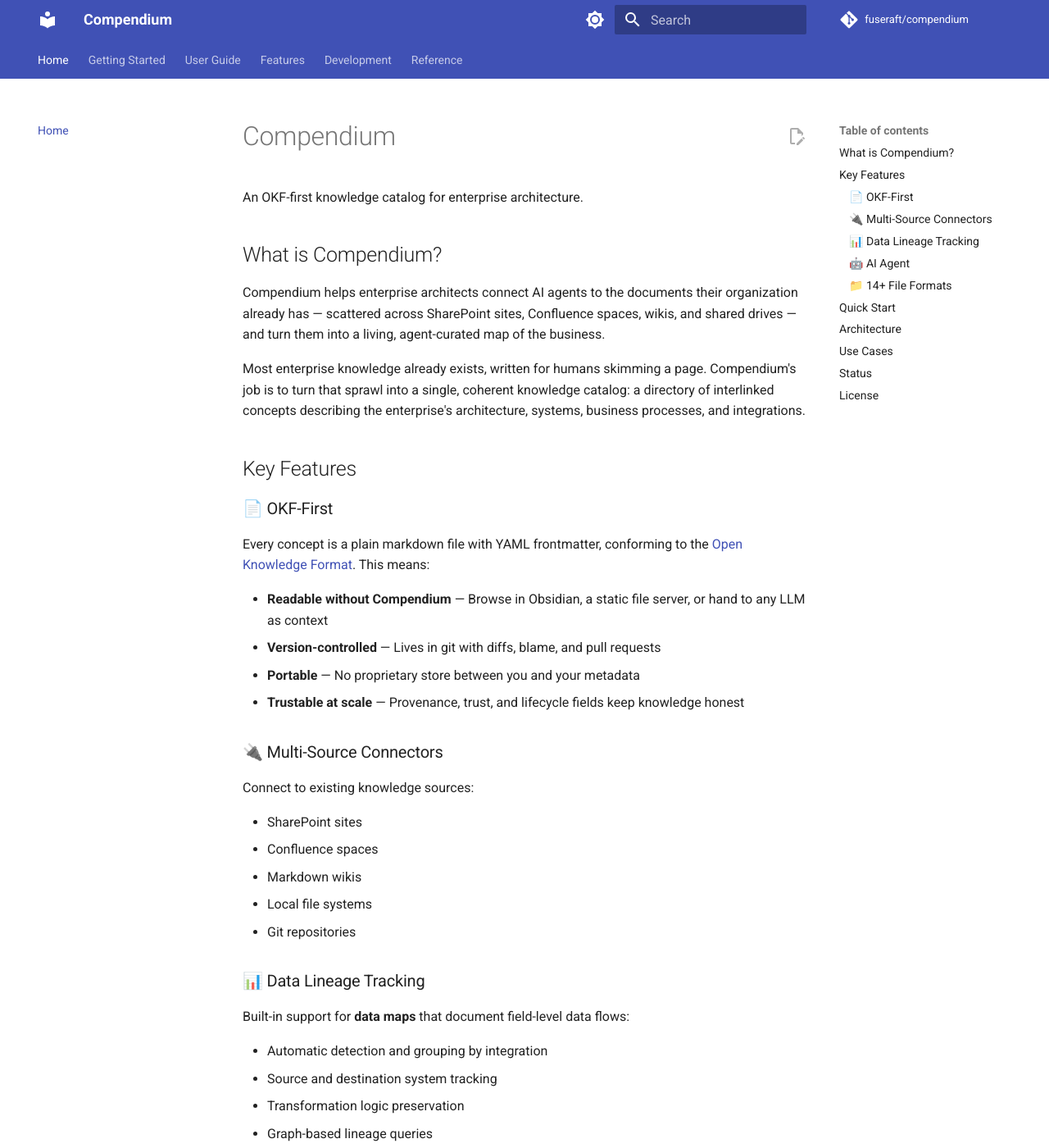
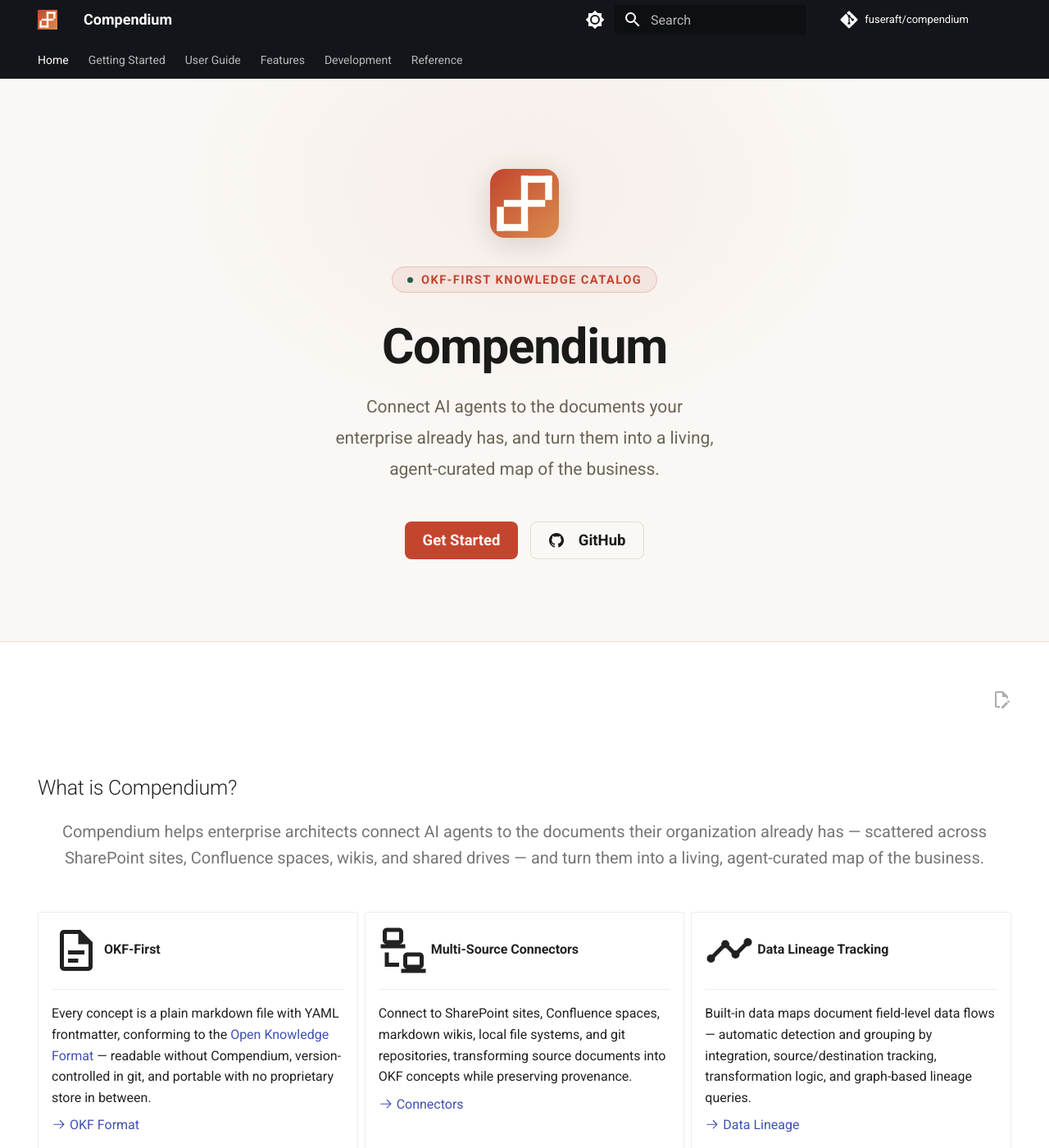
Before and after one commit to fuseraft/compendium, an MkDocs documentation site: the page built from docs/index.md, in a window 1280 px wide and 1400 px high. Shown: the whole window at 82% size. Built offline with MkDocs 1.6.1 and Material for MkDocs 9.7.7, drawn with Linux system fonts in a browser that asks for light colours; comment, search, counter and statistics services are not loaded; the version menu is left out; some of the changed text lies outside the part shown.

Commit message:
Restyle mkdocs site to match fuseraft-cli branding
Adds the shared fuseraft logo/favicon, a custom hero landing page
template, and the fuseraft.com palette, and swaps the emoji-headed
feature list on the homepage for icon-based grid cards.

false
Claude-Session: https://claude.ai/code/session_01LttjPFkzUcsVzqYJAEyGHi

````diff
--- a/docs/index.md
+++ b/docs/index.md
@@ -1,79 +1,124 @@
-# Compendium
+---
+template: home.html
+hide:
+  - navigation
+  - toc
+---
 
-An OKF-first knowledge catalog for enterprise architecture.
+<div class="fuseraft-section" markdown>
 
 ## What is Compendium?
 
 Compendium helps enterprise architects connect AI agents to the documents their organization already has — scattered across SharePoint sites, Confluence spaces, wikis, and shared drives — and turn them into a living, agent-curated map of the business.
+{: .fuseraft-section-lead }
 
-Most enterprise knowledge already exists, written for humans skimming a page. Compendium's job is to turn that sprawl into a single, coherent knowledge catalog: a directory of interlinked concepts describing the enterprise's architecture, systems, business processes, and integrations.
+<div class="grid cards" markdown>
 
-## Key Features
+-   :material-file-document-outline:{ .lg .middle } **OKF-First**
 
-### 📄 OKF-First
+    ---
 
-Every concept is a plain markdown file with YAML frontmatter, conforming to the [Open Knowledge Format](https://github.com/GoogleCloudPlatform/knowledge-catalog/blob/main/okf/SPEC.md). This means:
+    Every concept is a plain markdown file with YAML frontmatter, conforming to the [Open Knowledge Format](https://github.com/GoogleCloudPlatform/knowledge-catalog/blob/main/okf/SPEC.md) — readable without Compendium, version-controlled in git, and portable with no proprietary store in between.
 
-- **Readable without Compendium** — Browse in Obsidian, a static file server, or hand to any LLM as context
-- **Version-controlled** — Lives in git with diffs, blame, and pull requests
-- **Portable** — No proprietary store between you and your metadata
-- **Trustable at scale** — Provenance, trust, and lifecycle fields keep knowledge honest
+    [:octicons-arrow-right-24: OKF Format](features/okf.md)
 
-### 🔌 Multi-Source Connectors
+-   :material-lan-connect:{ .lg .middle } **Multi-Source Connectors**
 
-Connect to existing knowledge sources:
+    ---
 
-- SharePoint sites
-- Confluence spaces
-- Markdown wikis
-- Local file systems
-- Git repositories
+    Connect to SharePoint sites, Confluence spaces, markdown wikis, local file systems, and git repositories, transforming source documents into OKF concepts while preserving provenance.
 
-### 📊 Data Lineage Tracking
+    [:octicons-arrow-right-24: Connectors](features/connectors.md)
 
-Built-in support for **data maps** that document field-level data flows:
+-   :material-chart-timeline-variant:{ .lg .middle } **Data Lineage Tracking**
 
-- Automatic detection and grouping by integration
-- Source and destination system tracking
-- Transformation logic preservation
-- Graph-based lineage queries
+    ---
 
-### 🤖 AI Agent
+    Built-in data maps document field-level data flows — automatic detection and grouping by integration, source/destination tracking, transformation logic, and graph-based lineage queries.
 
-The Compendium agent can:
+    [:octicons-arrow-right-24: Data Lineage](features/data-lineage.md)
 
-- **Curate** — Ingest documents, create concepts, link relationships, flag stale knowledge
-- **Answer** — Field questions grounded in the catalog with traceable sources
-- **Search** — Find concepts across the entire knowledge base
+-   :material-robot-outline:{ .lg .middle } **AI Agent**
 
-### 📁 14+ File Formats
+    ---
 
-Ingest from:
+    The Compendium system agent curates the catalog — ingesting documents, creating concepts, linking relationships, flagging stale knowledge — and answers questions grounded in the catalog with traceable sources.
 
-- Documents: `.txt`, `.md`, `.pdf`, `.docx`
-- Data: `.json`, `.xml`, `.csv`, `.xlsx`
-- Email: `.eml`, `.msg`, `.ost`
-- Diagrams: `.drawio`, `.vsdx`
-- Architecture: `.archimate`
+    [:octicons-arrow-right-24: AI Agent](features/agent.md)
 
-## Quick Start
+-   :material-file-multiple-outline:{ .lg .middle } **14+ File Formats**
+
+    ---
+
+    Ingest documents (`.txt`, `.md`, `.pdf`, `.docx`), data (`.json`, `.xml`, `.csv`, `.xlsx`), email (`.eml`, `.msg`, `.ost`), diagrams (`.drawio`, `.vsdx`), and architecture models (`.archimate`).
+
+    [:octicons-arrow-right-24: Supported Formats](reference/formats.md)
+
+-   :material-shield-check-outline:{ .lg .middle } **Trustable at Scale**
+
+    ---
+
+    Provenance, trust, and lifecycle fields keep knowledge honest as more of the catalog is written by agents rather than people — every concept knows where it came from and whether it's gone stale.
+
+    [:octicons-arrow-right-24: Concepts](guide/concepts.md)
+
+</div>
+</div>
+
+---
+
+## Quick start
+
+=== "Linux / macOS"
+
+    ```bash
+    ./build.sh
+    compendium init
+    ./bin/web/Compendium.Web
+    ```
+
+=== "Windows"
+
+    ```powershell
+    .\build.ps1
+    compendium init
+    .\bin\web\Compendium.Web.exe
+    ```
+
+Or use the CLI directly:
 
 ```bash
-# Build from source
-./build.sh              # Linux/macOS
-.\build.ps1             # Windows
-
-# Configure LLM provider
-compendium init
-
-# Start web UI
-./bin/web/Compendium.Web
-
-# Or use CLI
 compendium chat --bundle catalog/sample
 ```
 
-See the [Getting Started](getting-started/installation.md) guide for detailed instructions.
+[:octicons-arrow-right-24: Full installation guide](getting-started/installation.md)
+
+---
+
+## Documentation
+
+| Doc | What it covers |
+|-----|----------------|
+| [Installation](getting-started/installation.md) | Prerequisites, build, first run |
+| [Quick Start](getting-started/quickstart.md) | Up and running in 5 minutes |
+| [Configuration](getting-started/configuration.md) | LLM provider setup and config schema |
+| [Concepts](guide/concepts.md) | The anatomy of an OKF concept |
+| [Ingestion](guide/ingestion.md) | Turning source documents into concepts |
+| [Data Maps](guide/data-maps.md) | Field-level data lineage across integrations |
+| [Chat Interface](guide/chat.md) | Querying and curating the catalog conversationally |
+| [Web UI](guide/web-ui.md) | The Blazor Server catalog browser |
+| [CLI](guide/cli.md) | Command-line reference |
+| [OKF Format](features/okf.md) | The Open Knowledge Format bundle spec |
+| [Connectors](features/connectors.md) | SharePoint, Confluence, wikis, file systems |
+| [Data Lineage](features/data-lineage.md) | Data governance and impact analysis |
+| [AI Agent](features/agent.md) | Catalog curation and grounded Q&A |
+| [Building](development/building.md) | Building Compendium from source |
+| [Architecture](development/architecture.md) | System design and component interactions |
+| [Contributing](development/contributing.md) | How to contribute code and docs |
+| [Supported Formats](reference/formats.md) | Format support matrix |
+| [API](reference/api.md) | REST API reference |
+
+---
 
 ## Architecture
 
@@ -106,6 +151,8 @@ graph LR
     BN --> AG
 ```
 
+---
+
 ## Use Cases
 
 - **Enterprise Architecture Documentation** — Catalog systems, processes, and integrations
--- /dev/null
+++ b/docs/overrides/home.html
@@ -0,0 +1,37 @@
+{% extends "main.html" %}
+
+{% block content %}
+{% include "partials/tags.html" %}
+{% include "partials/actions.html" %}
+{{ page.content }}
+{% include "partials/source-file.html" %}
+{% include "partials/feedback.html" %}
+{% include "partials/comments.html" %}
+{% endblock %}
+
+{% block tabs %}
+{{ super() }}
+
+<section class="fuseraft-hero">
+  <div class="fuseraft-hero__inner">
+    <img src="{{ 'assets/logo.svg' | url }}" class="fuseraft-hero__logo" alt="" />
+    <div class="fuseraft-hero__badge">
+      <span class="fuseraft-hero__badge-dot"></span>
+      OKF-first knowledge catalog
+    </div>
+    <h1 class="fuseraft-hero__title">Compendium</h1>
+    <p class="fuseraft-hero__subtitle">
+      Connect AI agents to the documents your enterprise already has, and turn them into a living, agent-curated map of the business.
+    </p>
+    <div class="fuseraft-hero__actions">
+      <a href="{{ 'getting-started/installation/' | url }}" class="fuseraft-btn fuseraft-btn--primary">
+        Get Started
+      </a>
+      <a href="https://github.com/fuseraft/compendium" class="fuseraft-btn fuseraft-btn--secondary">
+        <svg xmlns="http://www.w3.org/2000/svg" width="18" height="18" viewBox="0 0 24 24" fill="currentColor" style="vertical-align:middle;margin-right:0.4em"><path d="M12 0C5.374 0 0 5.373 0 12c0 5.302 3.438 9.8 8.207 11.387.599.111.793-.261.793-.577v-2.234c-3.338.726-4.033-1.416-4.033-1.416-.546-1.387-1.333-1.756-1.333-1.756-1.089-.745.083-.729.083-.729 1.205.084 1.839 1.237 1.839 1.237 1.07 1.834 2.807 1.304 3.492.997.107-.775.418-1.305.762-1.604-2.665-.305-5.467-1.334-5.467-5.931 0-1.311.469-2.381 1.236-3.221-.124-.303-.535-1.524.117-3.176 0 0 1.008-.322 3.301 1.23A11.509 11.509 0 0 1 12 5.803c1.02.005 2.047.138 3.006.404 2.291-1.552 3.297-1.23 3.297-1.23.653 1.653.242 2.874.118 3.176.77.84 1.235 1.911 1.235 3.221 0 4.609-2.807 5.624-5.479 5.921.43.372.823 1.102.823 2.222v3.293c0 .319.192.694.801.576C20.566 21.797 24 17.3 24 12c0-6.627-5.373-12-12-12z"/></svg>
+        GitHub
+      </a>
+    </div>
+  </div>
+</section>
+{% endblock %}
--- /dev/null
+++ b/docs/stylesheets/extra.css
@@ -0,0 +1,224 @@
+/* ─── fuseraft.com "Light Editorial" palette ────────────────────────────────
+   Mirrors site.css from fuseraft.com exactly.
+   ─────────────────────────────────────────────────────────────────────────── */
+
+:root {
+  --fr-bg:            #faf8f5;
+  --fr-surface:       #ffffff;
+  --fr-surface2:      #f1ebe1;
+  --fr-border:        #e6ddd0;
+  --fr-text:          #1a1a18;
+  --fr-muted:         #6b6356;
+  --fr-dimmer:        #9c9486;
+  --fr-primary:       #c4452e;
+  --fr-primary-light: #e0784f;
+  --fr-primary-dim:   rgba(196, 69, 46, 0.08);
+  --fr-on-primary:    #fff8f4;
+  --fr-accent:        #2a5c4a;
+}
+
+/* ─── Hero ──────────────────────────────────────────────────────────────────── */
+
+.fuseraft-hero {
+  background: var(--fr-bg);
+  padding: 5.5rem 1.5rem 5rem;
+  text-align: center;
+  position: relative;
+  overflow: hidden;
+  border-bottom: 1px solid var(--fr-border);
+}
+
+.fuseraft-hero::before {
+  content: '';
+  position: absolute;
+  top: -220px;
+  left: 50%;
+  transform: translateX(-50%);
+  width: 1000px;
+  height: 700px;
+  background: radial-gradient(ellipse at center, rgba(196, 69, 46, 0.06) 0%, transparent 65%);
+  pointer-events: none;
+}
+
+.fuseraft-hero__inner {
+  position: relative;
+  z-index: 1;
+  max-width: 720px;
+  margin: 0 auto;
+}
+
+.fuseraft-hero__logo {
+  width: 84px;
+  height: 84px;
+  margin: 0 auto 1.75rem;
+  display: block;
+  border-radius: 18px;
+  box-shadow: 0 8px 32px rgba(26, 20, 15, 0.14);
+}
+
+.fuseraft-hero__badge {
+  display: inline-flex;
+  align-items: center;
+  gap: 0.5rem;
+  background: var(--fr-primary-dim);
+  border: 1px solid rgba(196, 69, 46, 0.22);
+  border-radius: 2rem;
+  padding: 0.3rem 0.9rem;
+  font-size: 0.73rem;
+  font-weight: 700;
+  letter-spacing: 0.1em;
+  text-transform: uppercase;
+  color: var(--fr-primary);
+  margin-bottom: 1.5rem;
+}
+
+.fuseraft-hero__badge-dot {
+  width: 7px;
+  height: 7px;
+  background: var(--fr-accent);
+  border-radius: 50%;
+  flex-shrink: 0;
+}
+
+.fuseraft-hero__title {
+  font-size: 3rem;
+  font-weight: 700;
+  letter-spacing: -0.02em;
+  color: var(--fr-text);
+  margin: 0 0 1rem;
+}
+
+.fuseraft-hero__banner {
+  width: 100%;
+  max-width: 720px;
+  height: auto;
+  margin-bottom: 1.5rem;
+  border-radius: 14px;
+  box-shadow: 0 8px 32px rgba(26, 20, 15, 0.14);
+}
+
+.fuseraft-hero__subtitle {
+  font-size: 1.05rem;
+  color: var(--fr-muted);
+  max-width: 480px;
+  margin: 0 auto 2.25rem;
+  line-height: 1.8;
+}
+
+.fuseraft-hero__actions {
+  display: flex;
+  gap: 0.75rem;
+  justify-content: center;
+  flex-wrap: wrap;
+}
+
+/* ─── Hero buttons ──────────────────────────────────────────────────────────── */
+
+.fuseraft-btn {
+  display: inline-flex;
+  align-items: center;
+  gap: 0.5rem;
+  padding: 11px 22px;
+  border-radius: 8px;
+  font-size: 0.925rem;
+  font-weight: 600;
+  text-decoration: none !important;
+  transition: all 0.15s;
+  white-space: nowrap;
+}
+
+.fuseraft-btn--primary {
+  background: var(--fr-primary);
+  color: var(--fr-on-primary) !important;
+}
+
+.fuseraft-btn--primary:hover {
+  background: var(--fr-primary-light);
+}
+
+.fuseraft-btn--secondary {
+  background: transparent;
+  color: var(--fr-text) !important;
+  border: 1px solid var(--fr-border);
+}
+
+.fuseraft-btn--secondary:hover {
+  border-color: var(--fr-dimmer);
+  background: var(--fr-surface2);
+}
+
+/* ─── Landing page content ──────────────────────────────────────────────────── */
+
+.fuseraft-section {
+  padding: 3.5rem 0 1rem;
+}
+
+.fuseraft-section-title {
+  font-size: 1.65rem;
+  font-weight: 700;
+  text-align: center;
+  margin-bottom: 0.4rem;
+}
+
+.fuseraft-section-lead {
+  text-align: center;
+  color: var(--md-default-fg-color--light);
+  margin-bottom: 2.5rem;
+  font-size: 1rem;
+}
+
+/* ─── Grid card icon sizing ─────────────────────────────────────────────────── */
+
+.md-typeset .grid.cards .lg {
+  font-size: 2rem;
+}
+
+/* ─── Dark mode (slate) overrides ───────────────────────────────────────────── */
+
+[data-md-color-scheme="slate"] .fuseraft-hero {
+  background: var(--md-default-bg-color);
+  border-bottom-color: var(--md-default-fg-color--lightest);
+}
+
+[data-md-color-scheme="slate"] .fuseraft-hero::before {
+  background: radial-gradient(ellipse at center, rgba(196, 69, 46, 0.12) 0%, transparent 65%);
+}
+
+[data-md-color-scheme="slate"] .fuseraft-hero__badge {
+  background: rgba(196, 69, 46, 0.12);
+  border-color: rgba(196, 69, 46, 0.3);
+}
+
+[data-md-color-scheme="slate"] .fuseraft-hero__title {
+  color: var(--md-default-fg-color);
+}
+
+[data-md-color-scheme="slate"] .fuseraft-hero__subtitle {
+  color: var(--md-default-fg-color--light);
+}
+
+[data-md-color-scheme="slate"] .fuseraft-btn--secondary {
+  color: var(--md-default-fg-color) !important;
+  border-color: var(--md-default-fg-color--lightest);
+}
+
+[data-md-color-scheme="slate"] .fuseraft-btn--secondary:hover {
+  background: var(--md-default-fg-color--lightest);
+  border-color: var(--md-default-fg-color--light);
+}
+
+/* ─── Responsive ────────────────────────────────────────────────────────────── */
+
+@media screen and (max-width: 600px) {
+  .fuseraft-hero {
+    padding: 4rem 1rem 3.5rem;
+  }
+
+  .fuseraft-hero__title {
+    font-size: 2.2rem;
+  }
+
+  .fuseraft-hero__banner {
+    border-radius: 10px;
+  }
+}
--- a/mkdocs.yml
+++ b/mkdocs.yml
@@ -9,32 +9,30 @@ edit_uri: edit/main/docs/
 
 theme:
   name: material
+  custom_dir: docs/overrides
+  logo: assets/logo.svg
+  favicon: assets/logo.svg
   palette:
-    # Light mode
-    - media: "(prefers-color-scheme: light)"
-      scheme: default
-      primary: indigo
+    - scheme: default
+      primary: black
       accent: indigo
       toggle:
         icon: material/brightness-7
         name: Switch to dark mode
-    # Dark mode
-    - media: "(prefers-color-scheme: dark)"
-      scheme: slate
-      primary: indigo
+    - scheme: slate
+      primary: black
       accent: indigo
       toggle:
         icon: material/brightness-4
         name: Switch to light mode
   features:
-    - navigation.instant
-    - navigation.tracking
     - navigation.tabs
+    - navigation.tabs.sticky
     - navigation.sections
-    - navigation.expand
     - navigation.top
+    - navigation.footer
+    - search.highlight
     - search.suggest
-    - search.highlight
     - content.code.copy
     - content.action.edit
 
@@ -44,6 +42,9 @@ extra:
       link: https://github.com/fuseraft/compendium
   version:
     provider: mike
+
+extra_css:
+  - stylesheets/extra.css
 
 extra_javascript:
   - https://unpkg.com/mermaid@10/dist/mermaid.min.js
````
Also changed, not shown: docs/assets/logo.svg (added).
